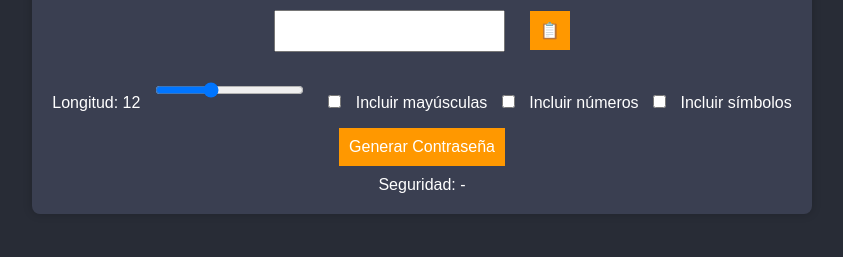
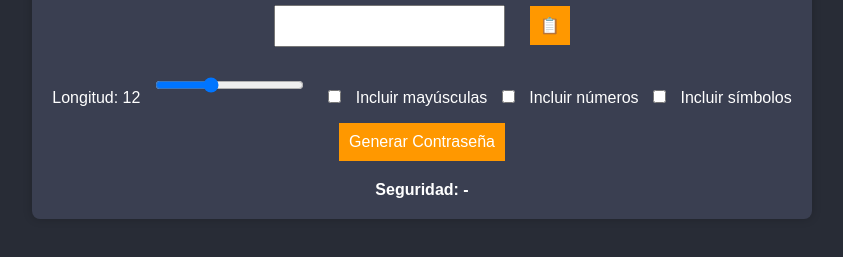
Before and after one commit to ivantellop/generador_de_contrase-as, a plain HTML site: page index.html in a window 1280 px wide. Shown: the part 351-608 px from the top of the page, without its empty margins (218-1061 px from the left). Drawn offline with Linux system fonts and the light colour scheme.

Commit message:
Le doy un estilo a mi indicador de seguridad

```diff
--- a/styles.css
+++ b/styles.css
@@ -33,6 +33,12 @@ button:hover {
     background-color: #e68900;
 }
 
+#strength {
+    margin-top: 10px;
+    font-weight: bold;
+    transition: color 0.3s ease;
+}
+
 .checkbox-group {
     display: flex;
     flex-direction: column;
```
